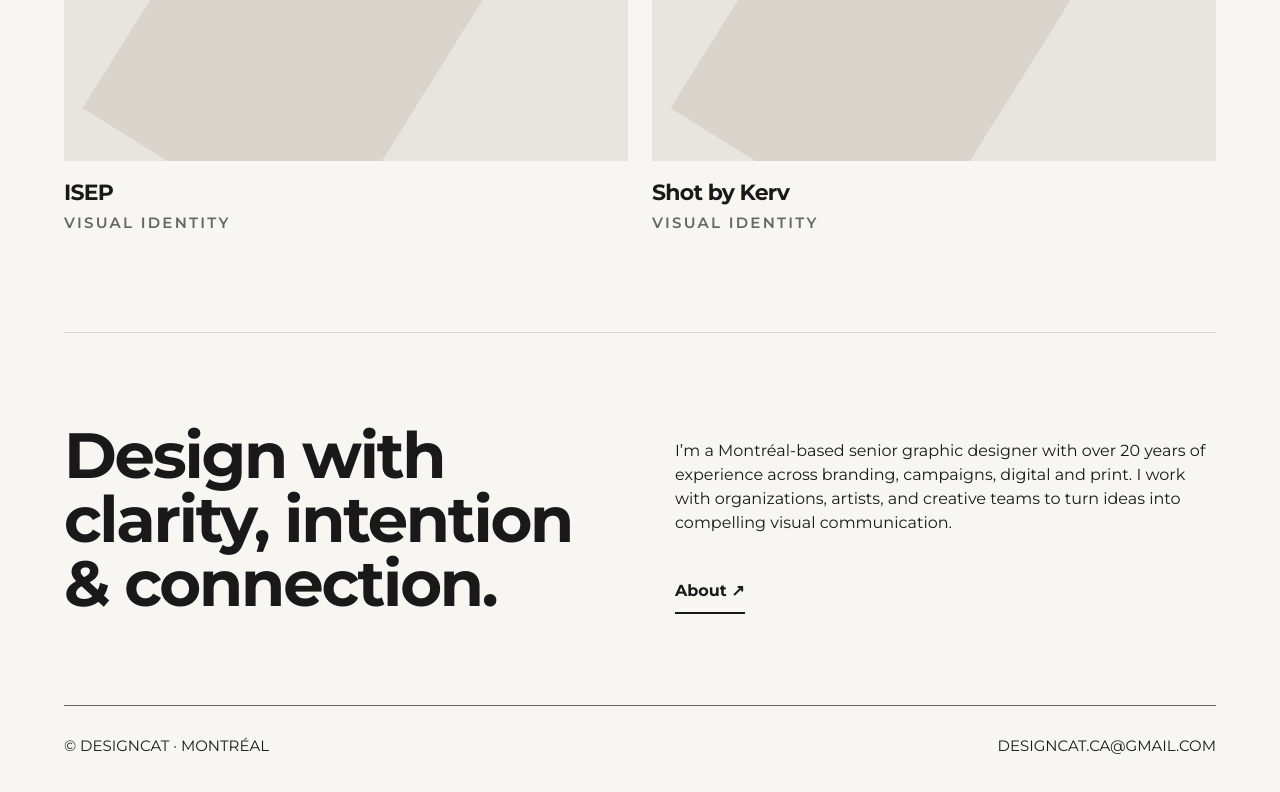
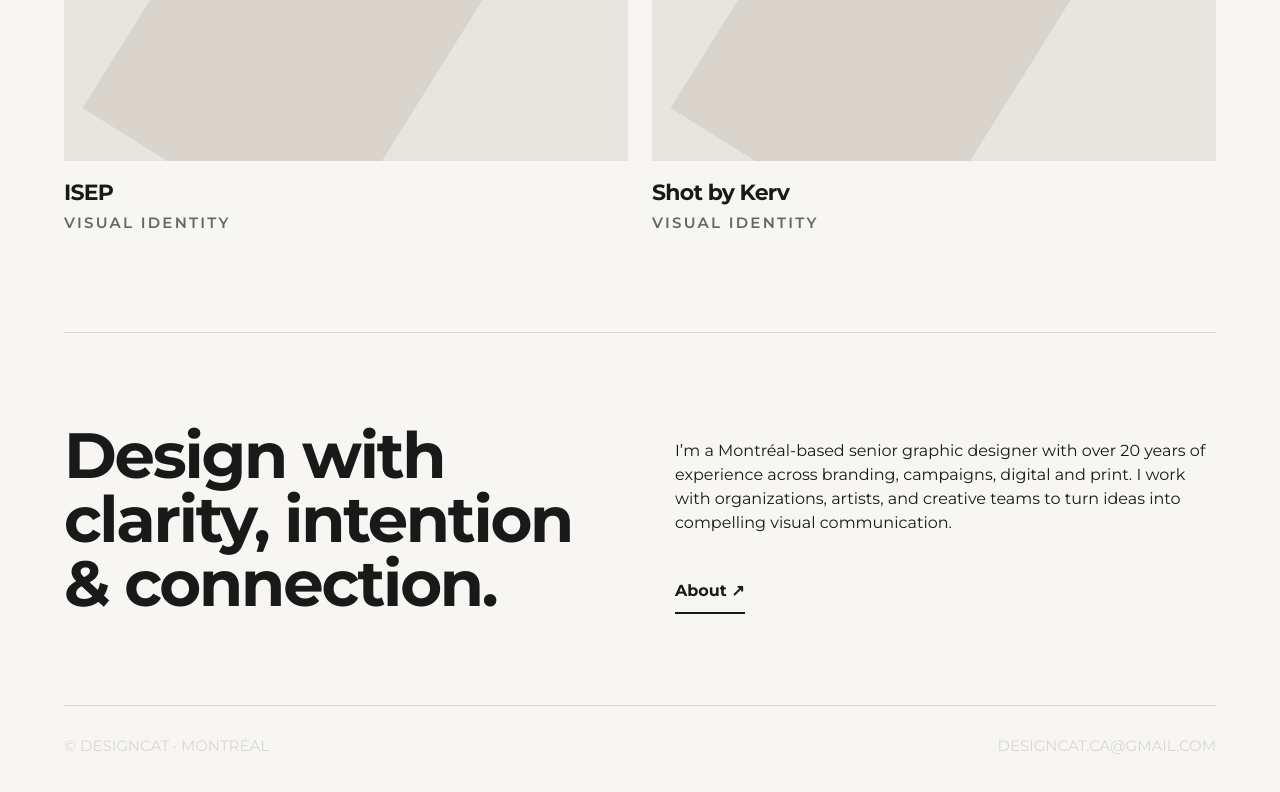
Before and after one commit to designcatca/portfolio, a plain HTML site: page index.html in a window 1280 px wide. Shown: the part 1656-2448 px from the top of the page. Drawn offline with Linux system fonts and the light colour scheme.

Commit message:
Update style.css

```diff
--- a/assets/style.css
+++ b/assets/style.css
@@ -147,11 +147,12 @@ a:hover {
   line-height: 1.5
 }
 .footer {
-  border-top: 1px solid var(--muted);
+  border-top: 1px solid var(--line);
   padding: 30px 0 55px;
   display: flex;
   justify-content: space-between;
   gap: 22px;
+  color: var(--line);
   text-transform: uppercase;
   flex-wrap: wrap;
   font-size: 15px
```
